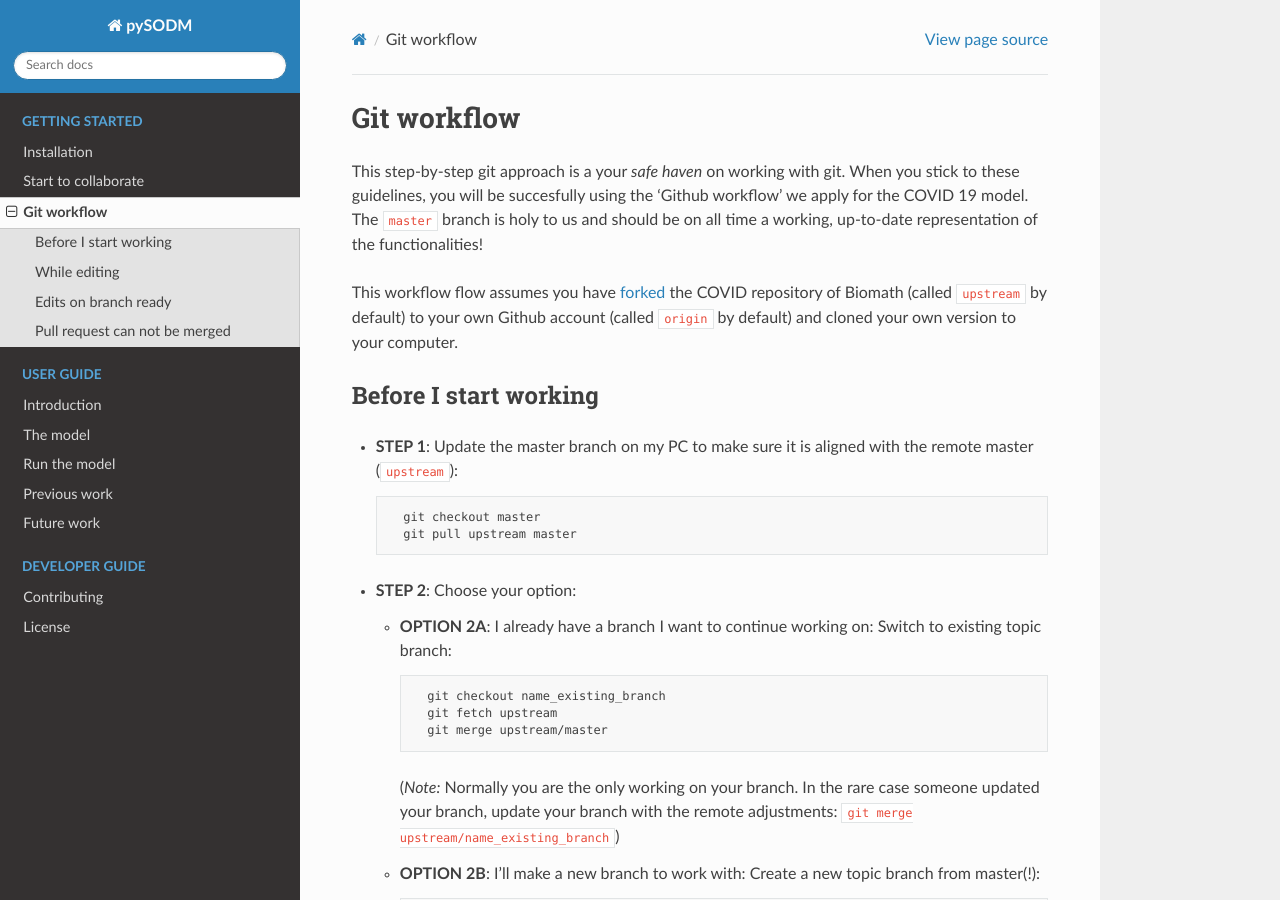
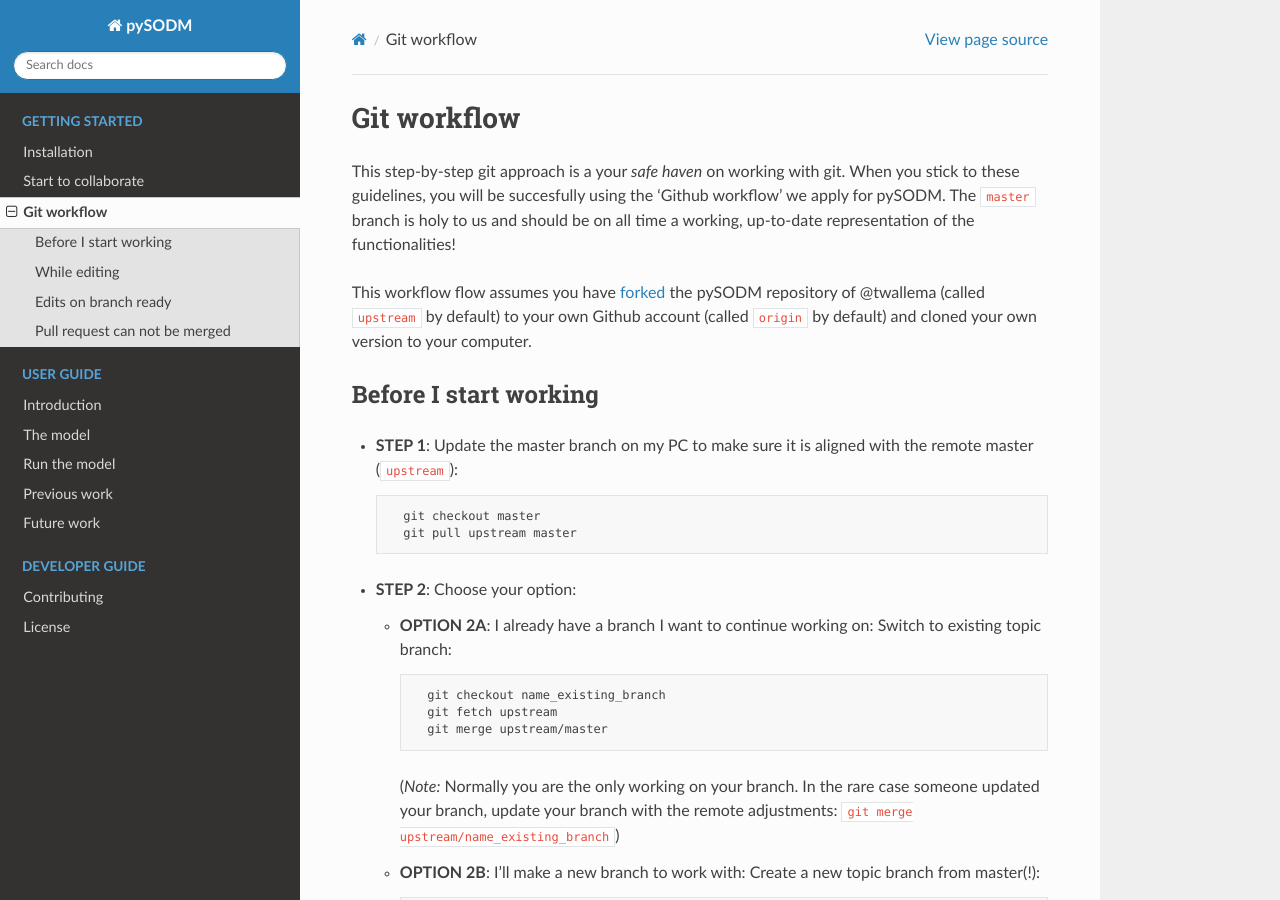
Before and after one commit to twallema/pySODM, a Sphinx documentation site: the page built from docs/git_workflow.md, in a window 1280 px wide and 900 px high. Built offline with Sphinx 7.4.7 and the Read the Docs theme 2.0.0, drawn with Linux system fonts in a browser that asks for light colours.

Commit message:
update git_workflow

```diff
--- a/docs/git_workflow.md
+++ b/docs/git_workflow.md
@@ -2,10 +2,10 @@
 ## Git workflow
 
 This step-by-step git approach is a your _safe haven_ on working with git. When you stick to these guidelines,
-you will be succesfully using the 'Github workflow' we apply for the COVID 19 model.
+you will be succesfully using the 'Github workflow' we apply for pySODM.
 The `master` branch is holy to us and should be on all time a working, up-to-date representation of the functionalities!
 
-This workflow flow assumes you have [forked](https://help.github.com/en/github/getting-started-with-github/fork-a-repo) the COVID repository of Biomath (called `upstream` by default) to your own Github account (called `origin` by default) and cloned your own version to your computer.
+This workflow flow assumes you have [forked](https://help.github.com/en/github/getting-started-with-github/fork-a-repo) the pySODM repository of @twallema (called `upstream` by default) to your own Github account (called `origin` by default) and cloned your own version to your computer.
 
 ### Before I start working
 
```
